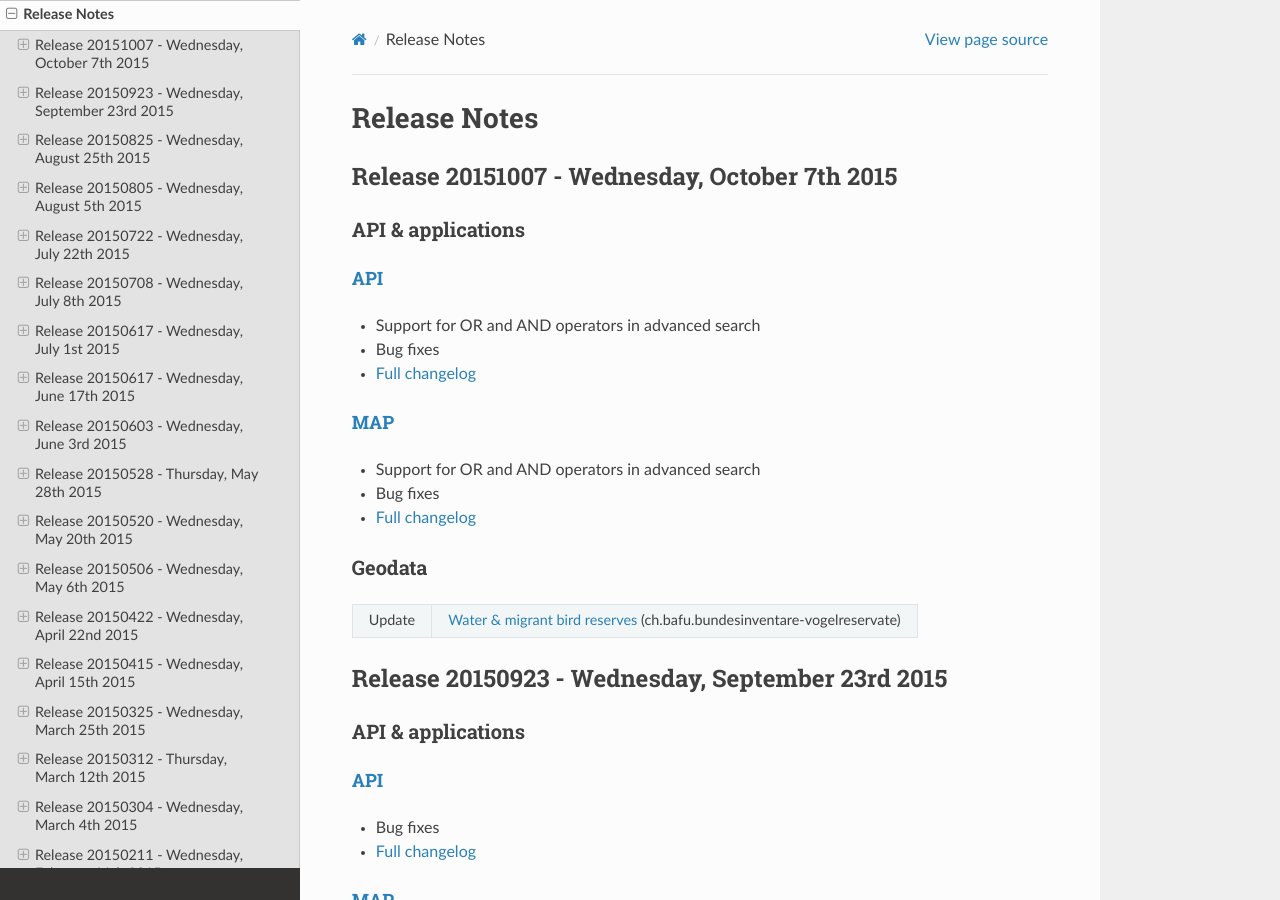
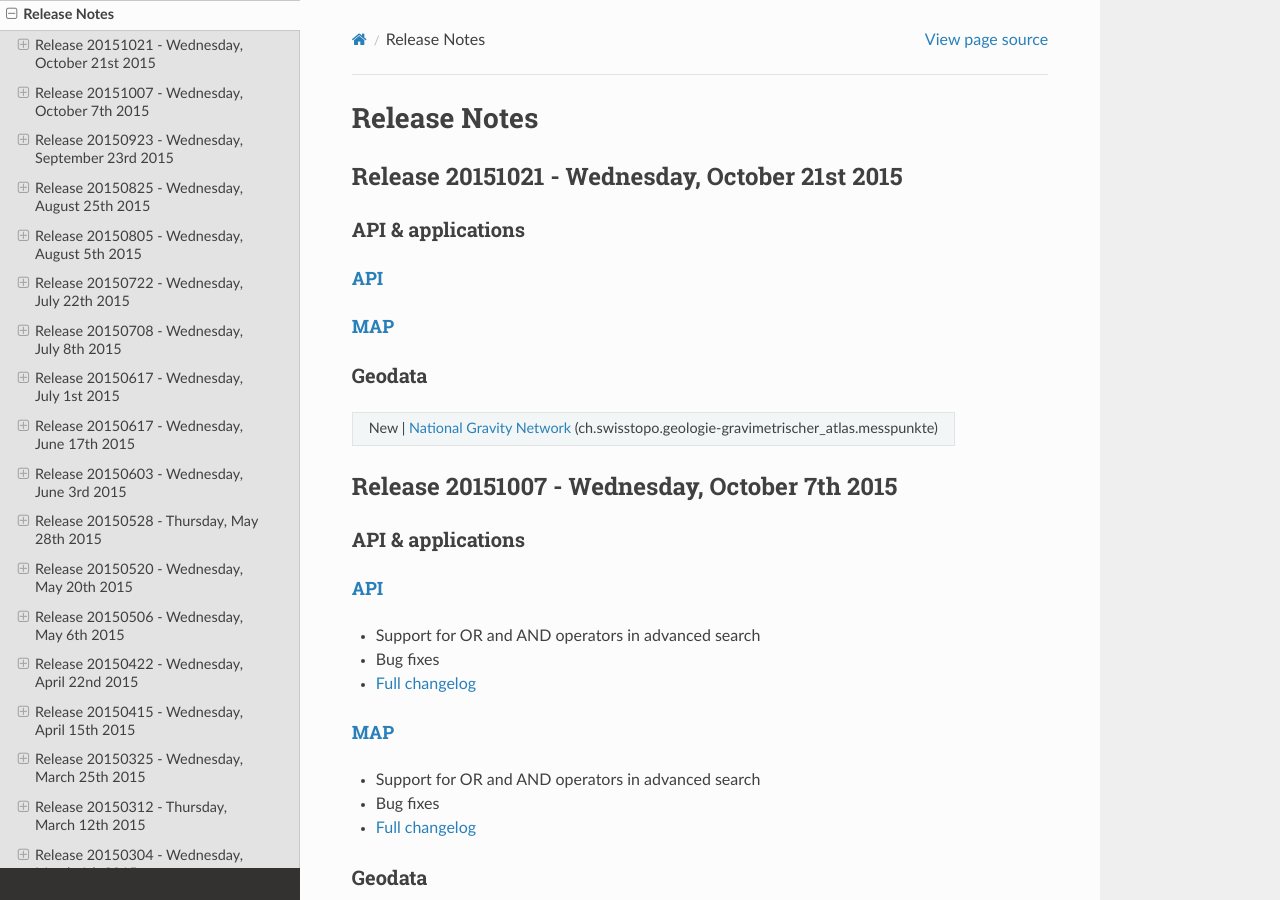
Before and after one commit to swisstopo-test/doc-chsdi3, a Sphinx documentation site: the page built from source/releasenotes/index.rst, in a window 1280 px wide and 900 px high. Built offline with Sphinx 7.4.7 and the Read the Docs theme 2.0.0, drawn with Linux system fonts in a browser that asks for light colours.

Commit message:
release notes 20151021

```diff
--- a/source/releasenotes/index.rst
+++ b/source/releasenotes/index.rst
@@ -8,6 +8,27 @@
 
 Release Notes
 =============
+
+.. _releasenotes_20151021:
+
+Release 20151021 - Wednesday, October 21st 2015
+------------------------------------------------
+
+API & applications
+******************
+
+`API <//api3.geo.admin.ch>`__
+'''''''''''''''''''''''''''''
+
+`MAP <//map.geo.admin.ch>`__
+'''''''''''''''''''''''''''''
+
+Geodata
+*******
++--------+-------------------------------------------------------------------------------------------------------------------------------------------------------------------------+
+| New | `National Gravity Network <//map.geo.admin.ch/?layers=ch.swisstopo.geologie-gravimetrischer_atlas.messpunkte>`__ (ch.swisstopo.geologie-gravimetrischer_atlas.messpunkte)  |
++--------+-------------------------------------------------------------------------------------------------------------------------------------------------------------------------+
+
 
 .. _releasenotes_20151007:
 
```
